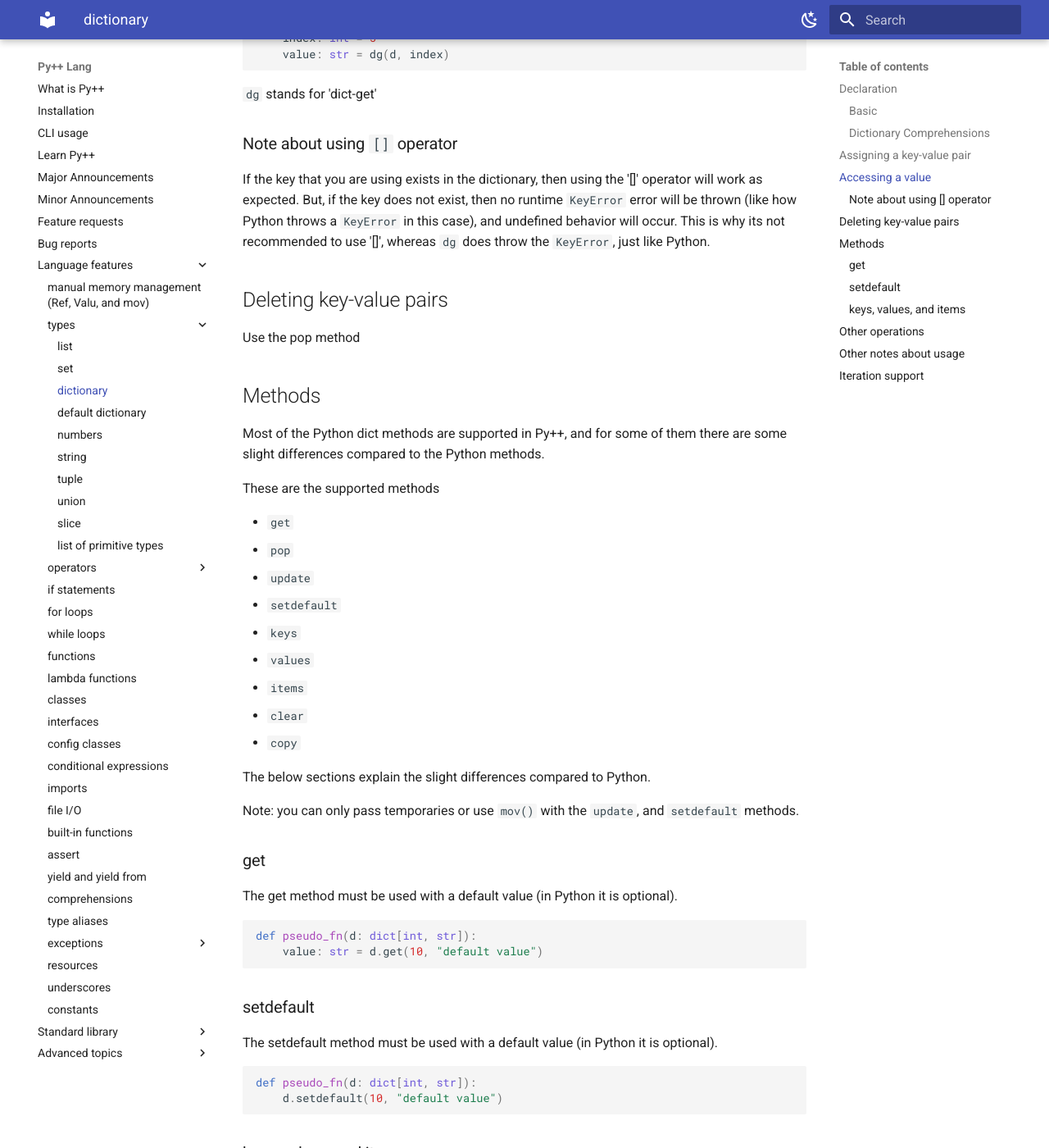
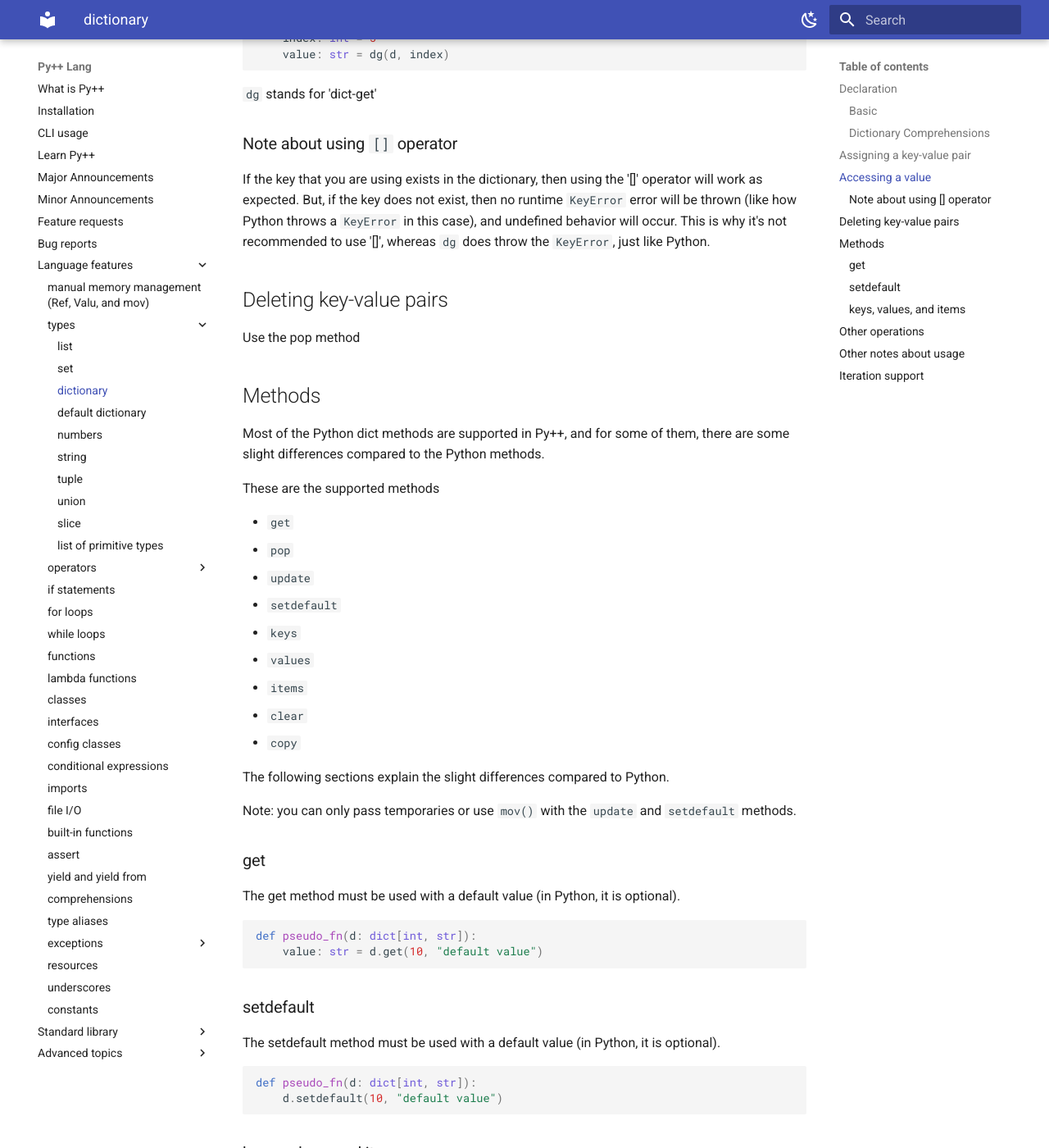
Before and after one commit to curtispuetz/pypp-docs, an MkDocs documentation site: the page built from docs/lang_features/types/dict.md, in a window 1280 px wide and 1400 px high, scrolled down 1288 px. Shown: the whole window at 82% size. Built offline with MkDocs 1.6.1 and Material for MkDocs 9.7.7, drawn with Linux system fonts in a browser that asks for light colours.

Commit message:
Update dict.md

````diff
--- a/docs/lang_features/types/dict.md
+++ b/docs/lang_features/types/dict.md
@@ -61,7 +61,7 @@ def pseudo_fn(d: dict[int, str]):
 
 ### Note about using `[]` operator
 
-If the key that you are using exists in the dictionary, then using the '[]' operator will work as expected. But, if the key does not exist, then no runtime `KeyError` error will be thrown (like how Python throws a `KeyError` in this case), and undefined behavior will occur. This is why its not recommended to use '[]', whereas `dg` does throw the `KeyError`, just like Python.
+If the key that you are using exists in the dictionary, then using the '[]' operator will work as expected. But, if the key does not exist, then no runtime `KeyError` error will be thrown (like how Python throws a `KeyError` in this case), and undefined behavior will occur. This is why it's not recommended to use '[]', whereas `dg` does throw the `KeyError`, just like Python.
 
 ## Deleting key-value pairs
 
@@ -69,7 +69,7 @@ Use the pop method
 
 ## Methods
 
-Most of the Python dict methods are supported in Py++, and for some of them there are some slight differences compared to the Python methods.
+Most of the Python dict methods are supported in Py++, and for some of them, there are some slight differences compared to the Python methods.
 
 These are the supported methods
 
@@ -83,14 +83,13 @@ These are the supported methods
 - `clear`
 - `copy`
 
-The below sections explain the slight differences compared to Python.
+The following sections explain the slight differences compared to Python.
 
-Note: you can only pass temporaries or use `mov()` with the `update`, and `setdefault` methods.
-
+Note: you can only pass temporaries or use `mov()` with the `update` and `setdefault` methods.
 
 ### get
 
-The get method must be used with a default value (in Python it is optional).
+The get method must be used with a default value (in Python, it is optional).
 
 ```python
 def pseudo_fn(d: dict[int, str]):
@@ -99,7 +98,7 @@ def pseudo_fn(d: dict[int, str]):
 
 ### setdefault
 
-The setdefault method must be used with a default value (in Python it is optional).
+The setdefault method must be used with a default value (in Python, it is optional).
 
 ```python
 def pseudo_fn(d: dict[int, str]):
````
